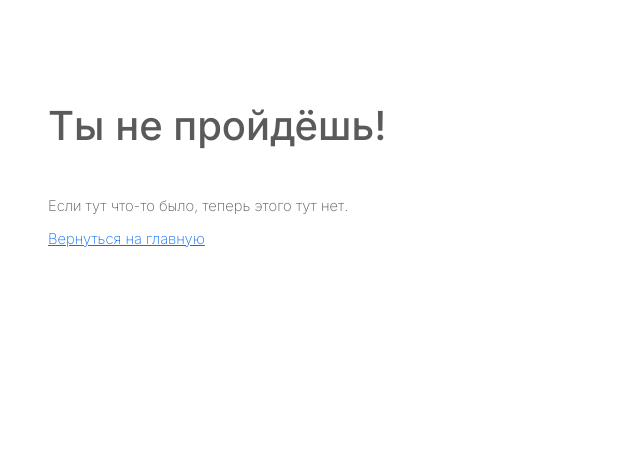
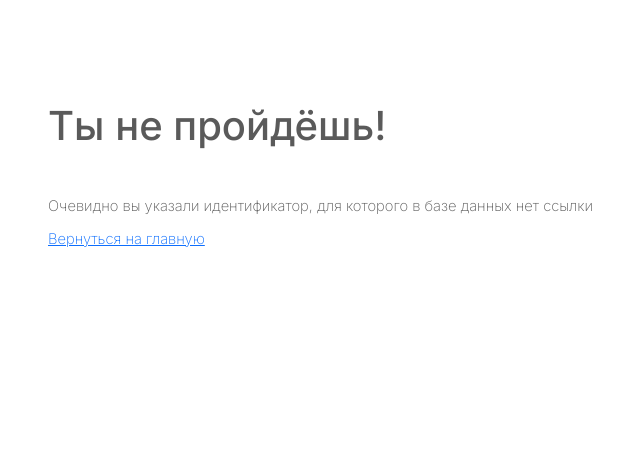
Before and after one commit to firepanda70/yacut, a Flask app: template yacut/templates/misc/404.html in a window 1280 px wide. Shown: the part 164-619 px from the top of the page, without its empty margins (34-674 px from the left). Run offline with Flask 2, Linux system fonts and the light colour scheme; the template is opened without the code that fills it, so the values that code supplies are empty; some libraries are stand-ins or nearby versions.

Commit message:
platfirm test changes

```diff
--- a/yacut/templates/misc/404.html
+++ b/yacut/templates/misc/404.html
@@ -5,7 +5,7 @@
   <div class="row">
     <div class="col-12 col-lg-7 my-5">
       <h1 class="mb-5">Ты не пройдёшь!</h1>
-      <p>Если тут что-то было, теперь этого тут нет.</p>
+      <p>Очевидно вы указали идентификатор, для которого в базе данных нет ссылки</p>
       <p>
         <a href="{{ url_for('index_view') }}">Вернуться на главную</a>
       </p>
```
